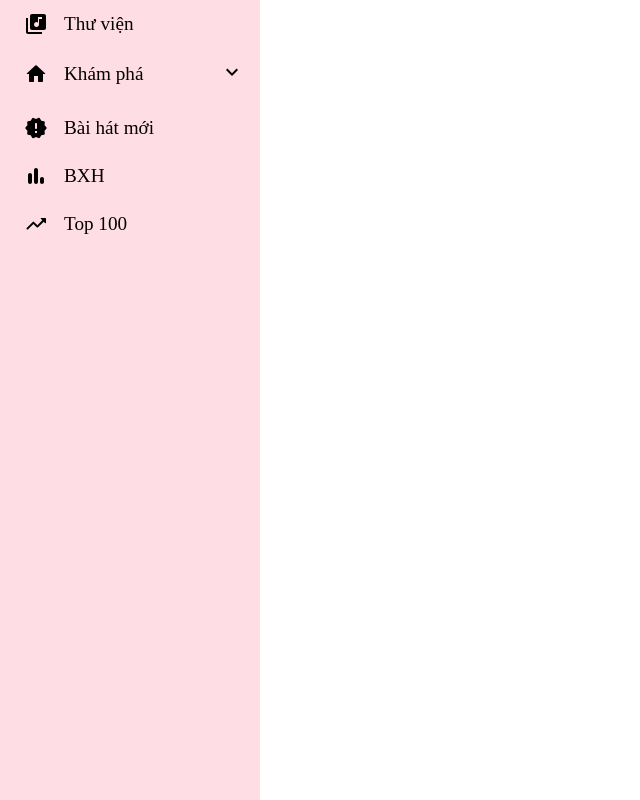
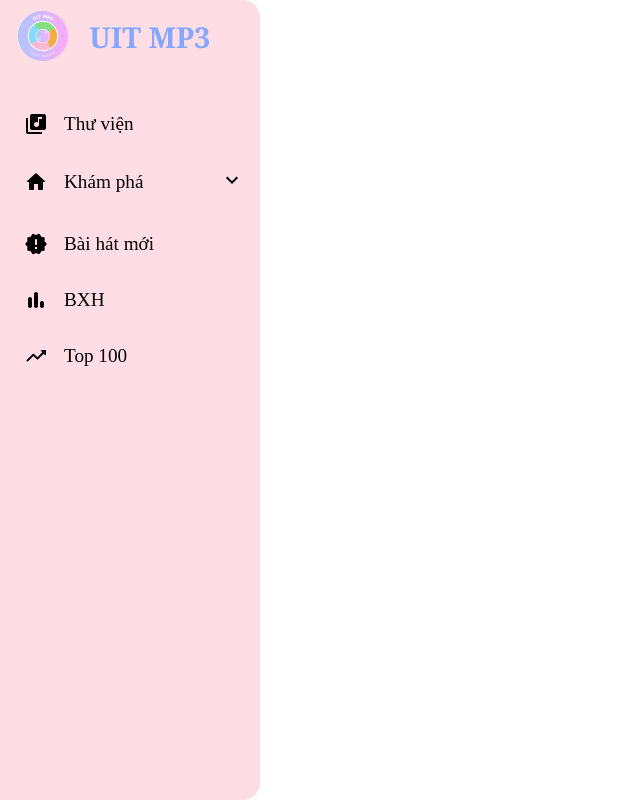
Before and after one commit to anhthu1402/music_player, a React (Create React App) app: page / in a window 1280 px wide. Shown: the whole page, without its empty margins (0-640 px from the left). Built offline with nearby package versions, Linux system fonts and the light colour scheme.

Commit message:
modify sidebar

```diff
--- a/src/components/SideBar.js
+++ b/src/components/SideBar.js
@@ -2,11 +2,18 @@ import React from "react";
 import SidebarItem from "./SidebarItem";
 import { SidebarData } from "./SidebarData";
 import "../styles/Sidebar.css";
+import { Link } from "react-router-dom";
+import Logo from "../assets/Logo.png";
 
 function SideBar() {
   return (
     <div className="sidebar">
-      <div className="sidebar-header"></div>
+      <div>
+        <Link className="sidebar-header" to={"/home"}>
+          <img src={Logo} alt="" />
+          <h2>UIT MP3</h2>
+        </Link>
+      </div>
       {SidebarData.map((item, index) => (
         <SidebarItem key={index} item={item} />
       ))}
--- a/src/styles/Sidebar.css
+++ b/src/styles/Sidebar.css
@@ -4,10 +4,37 @@
   background-color: #ffdde5;
   height: 100%;
   overflow: auto;
+  border-top-right-radius: 1.1em;
+  border-bottom-right-radius: 1.1em;
+}
+
+.sidebar-header {
+  display: flex;
+  flex-direction: row;
+  align-items: center;
+  margin-left: 1rem;
+  text-decoration: none;
+  color: #86a7ff;
+  margin-bottom: 2rem;
+  margin-top: 0.5rem;
+}
+
+.sidebar-header h2 {
+  font-family: Cambria, Cochin, Georgia, Times, "Times New Roman", serif;
+  font-style: normal;
+  font-weight: 642;
+  line-height: 39px;
+  font-size: 1.8em;
+  color: #86a7ff;
+  font-stretch: 105;
+}
+
+.sidebar-header img {
+  margin-right: 1.2rem;
 }
 
 .sidebar-item {
-  padding: 0.75em 1em;
+  padding: 1em 1em;
   display: block;
   transition: background-color 0.15s;
   border-radius: 5px;
@@ -53,6 +80,7 @@
 }
 .sidebar-item.open > .sidebar-content {
   height: auto;
+  padding-top: 0.5em;
 }
 
 .sidebar-item.plain {
```
